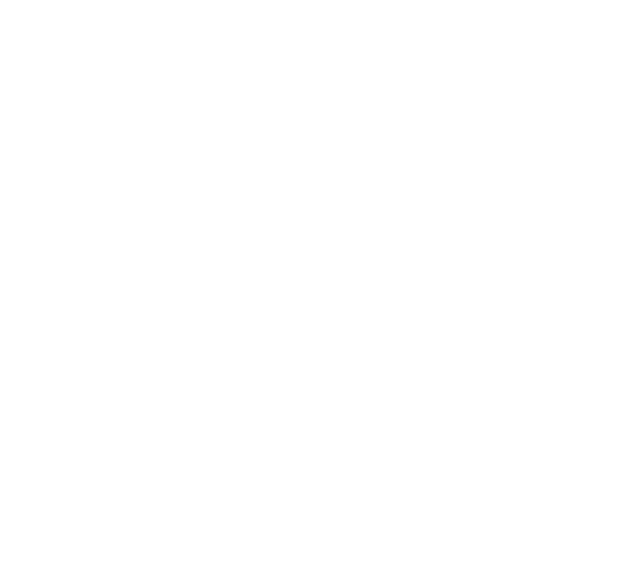
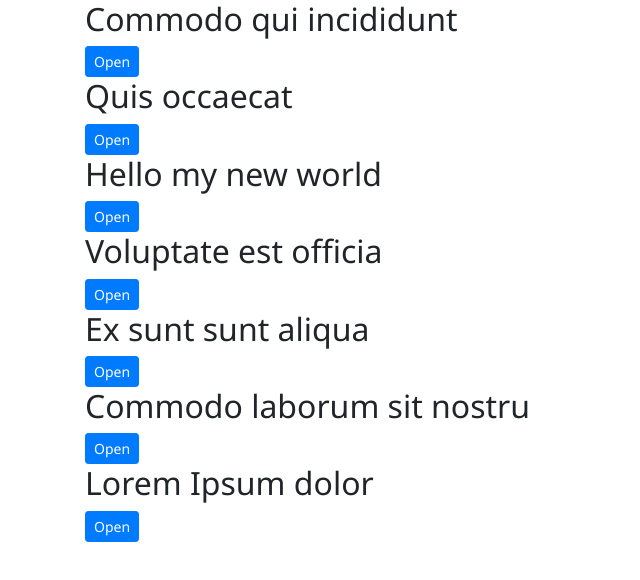
Before and after one commit to kennymaccormak/LearnReactJs, a React (Create React App) app: page / in a window 1280 px wide. Shown: the top 580 px of the page, without its empty margins (0-640 px from the left). Built offline with nearby package versions, Linux system fonts and the light colour scheme.

Commit message:
added list of articles;

```diff
--- a/src/App.js
+++ b/src/App.js
@@ -1,10 +1,12 @@
 import React, { Component } from 'react';
+import ArticleList from './components/Article/ArticleList';
+import {articles} from './mock/fixtures';
 
 class App extends Component {
   render() {
     return (
       <div className="container">
-
+        <ArticleList articles={articles}/>
       </div>
     );
   }
--- /dev/null
+++ b/src/components/Article/Article.js
@@ -0,0 +1,30 @@
+import React, { Component } from 'react';
+
+export default class Article extends Component {
+  constructor(props) {
+    super(props);
+    this.state = {
+      isOpen: false
+    };
+    this.toggleArticle = this.toggleArticle.bind(this);
+  }
+
+  toggleArticle() {
+    this.setState({
+      isOpen: !this.state.isOpen
+    });
+  }
+
+  render() {
+    let article = this.state.isOpen ? <article>{this.props.article.text}</article> : null;
+    // let commentList = ;
+    let buttonText = this.state.isOpen ? "Close" : "Open";
+    return (
+      <div className="article">
+        <h2>{this.props.article.title}</h2>
+        <button className="btn btn-sm btn-primary" onClick={this.toggleArticle}>{buttonText}</button>
+        {article}
+      </div>
+    );
+  }
+}
--- /dev/null
+++ b/src/components/Article/ArticleList.js
@@ -0,0 +1,11 @@
+import React from 'react';
+import Article from './Article';
+
+export default function ArticleList({articles}) {
+  const articleElements = articles.map((article) => <Article key={article.id} article={article}/> );
+  return (
+    <ul className="list-group">
+      {articleElements}
+    </ul>
+  );
+}
--- /dev/null
+++ b/src/components/Article/Comment.js
@@ -0,0 +1 @@
+import React, { Component } from 'react';
```
